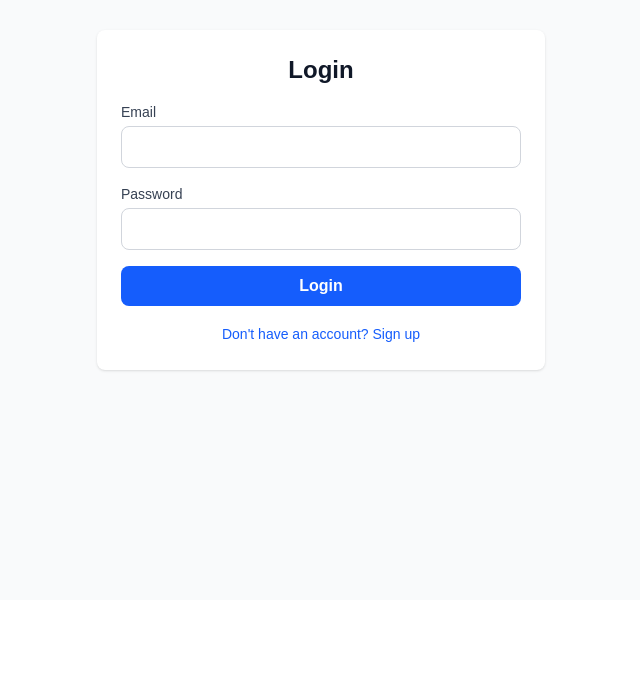
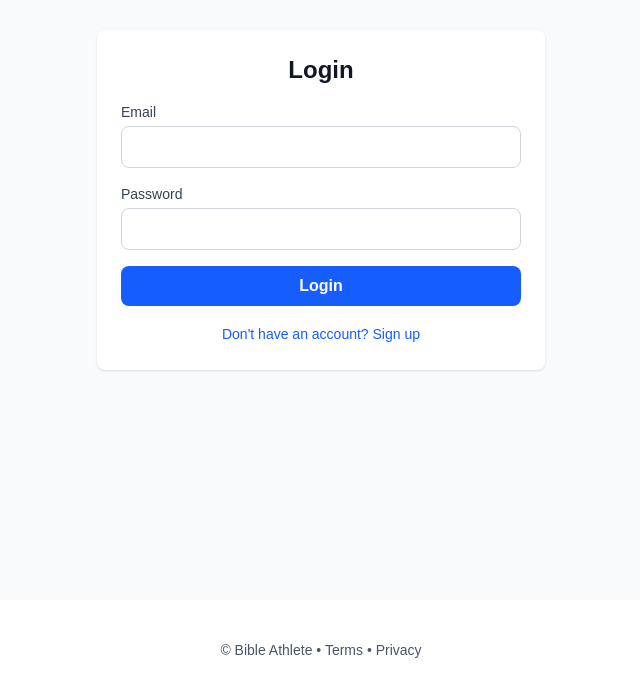
Before and after one commit to sdasent25/bible-mastery-app, a Next.js app: page /login in a window 1280 px wide. Shown: the part 200-884 px from the top of the page, without its empty margins (319-959 px from the left). Before the commit the page ends 800 px from the top, so only its background shows below. Built offline with nearby package versions, Linux system fonts and the light colour scheme; no server answers.

Commit message:
add global footer with terms and privacy links

```diff
--- a/app/layout.tsx
+++ b/app/layout.tsx
@@ -63,7 +63,14 @@ export default function RootLayout({
       lang="en"
       className={`${geistSans.variable} ${geistMono.variable} h-full antialiased`}
     >
-      <body className="min-h-full flex flex-col">{children}</body>
+      <body className="min-h-full flex flex-col">
+        {children}
+        <footer className="text-sm text-gray-600 mt-10 pb-6 text-center">
+          <p>
+            © Bible Athlete • <a href="/terms" className="hover:underline">Terms</a> • <a href="/privacy" className="hover:underline">Privacy</a>
+          </p>
+        </footer>
+      </body>
     </html>
   );
 }
```
